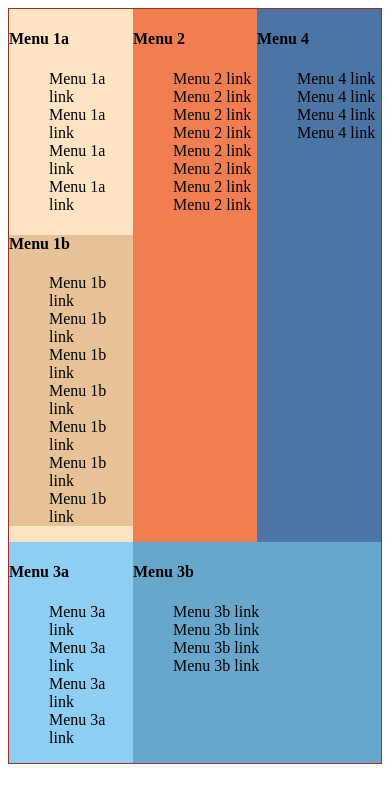
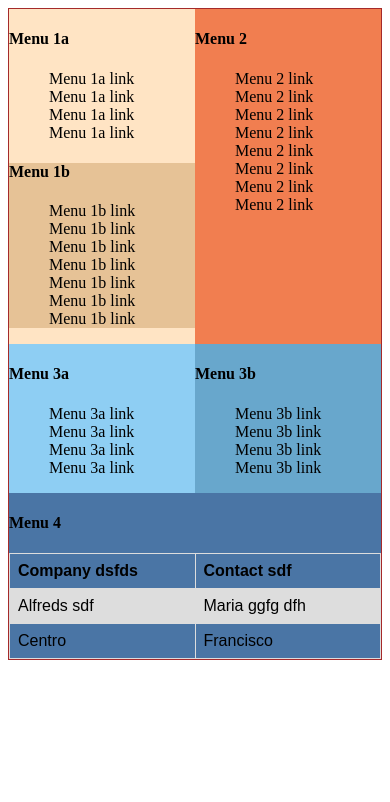
Before and after one commit to plex79/praca_test_flex, a plain HTML site: page index.html in a window 390 px wide. Drawn offline with Linux system fonts and the light colour scheme.

Commit message:
poprawione z tabelka

```diff
--- a/index.html
+++ b/index.html
@@ -74,12 +74,20 @@
 
             <div class="box4">
                 <h4>Menu 4</h4>
-                <ul class="menu">
-                    <li>Menu 4 link</li>
-                    <li>Menu 4 link</li>
-                    <li>Menu 4 link</li>
-                    <li>Menu 4 link</li>
-                </ul>
+                <table>
+                    <tr>
+                      <th>Company dsfds</th>
+                      <th>Contact sdf</th>
+                    </tr>
+                    <tr>
+                      <td>Alfreds sdf</td>
+                      <td>Maria ggfg dfh</td>
+                    </tr>
+                    <tr>
+                      <td>Centro</td>
+                      <td>Francisco</td>
+                    </tr>
+                  </table>
             </div>
         </div>
     </div>
--- a/styl.css
+++ b/styl.css
@@ -1,3 +1,20 @@
+table {
+    font-family: arial, sans-serif;
+    border-collapse: collapse;
+    width: 100%;
+}
+
+td, th {
+    border: 1px solid #dddddd;
+    text-align: left;
+    padding: 8px;
+    width: 50%;
+}
+
+tr:nth-child(even) {
+    background-color: #dddddd;
+}
+
 li {
     list-style-type: none;
 }
@@ -103,3 +120,56 @@ li {
     }
 
 }
+
+@media screen and (max-width: 550px) {
+    .kontener {
+        -ms-flex-wrap: wrap;
+            flex-wrap: wrap;
+    }
+    .kontener .box1 {
+        -webkit-box-ordinal-group: 2;
+            -ms-flex-order: 1;
+                order: 1;
+        -webkit-box-flex: 1;
+            -ms-flex: 1 1 50%;
+                flex: 1 1 50%;
+    }
+    .kontener .box2 {
+        -webkit-box-ordinal-group: 3;
+            -ms-flex-order: 2;
+                order: 2;
+        -webkit-box-flex: 1;
+            -ms-flex: 1 1 50%;
+                flex: 1 1 50%;
+    }
+    .kontener .box4 {
+        -webkit-box-ordinal-group: 5;
+            -ms-flex-order: 4;
+                order: 4;
+        -webkit-box-flex: 1;
+            -ms-flex: 1 1 100%;
+                flex: 1 1 100%;
+    }
+    .kontener .box3 {
+        display: -webkit-box;
+        display: -ms-flexbox;
+        display: flex;
+
+        -webkit-box-ordinal-group: 4;
+            -ms-flex-order: 3;
+                order: 3;
+        -webkit-box-flex: 1;
+             -ms-flex: 1 1 100%;
+                flex: 1 1 100%;
+    }
+    .kontener .box3 .box3__b1 {
+        -webkit-box-flex: 1;
+            -ms-flex: 1 1 50%;
+                flex: 1 1 50%;
+    }
+    .kontener .box3 .box3__b2 {
+        -webkit-box-flex: 1;
+            -ms-flex: 1 1 50%;
+                flex: 1 1 50%;
+    }
+}
```
